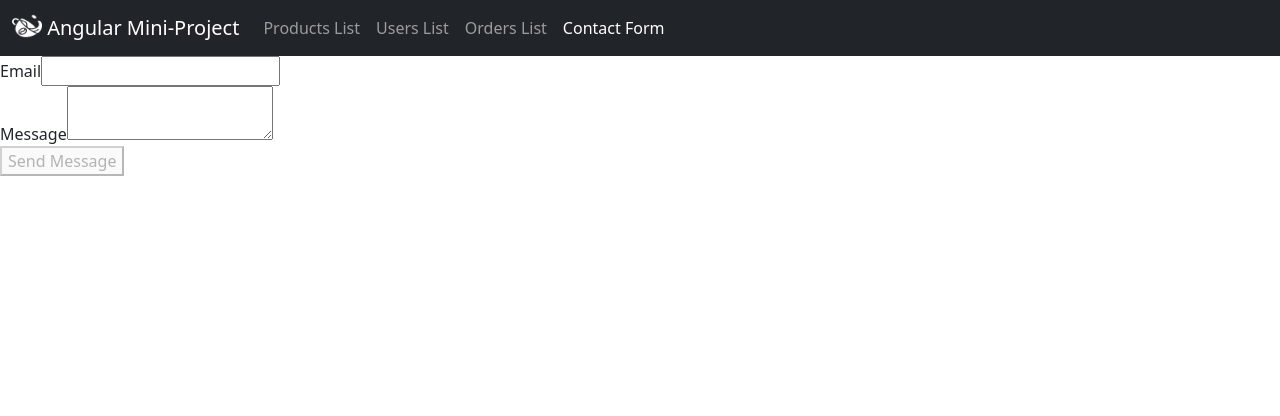
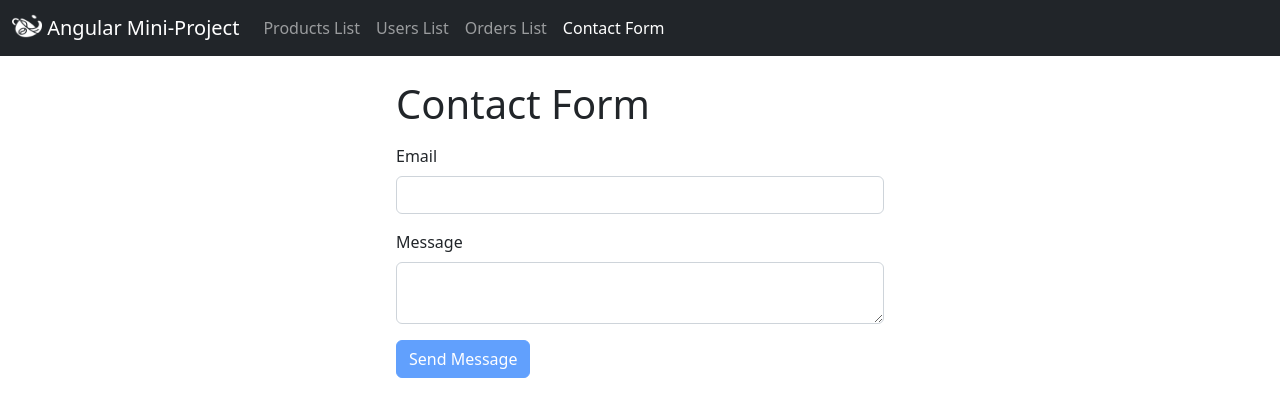
Before and after one commit to kimfnt/angular-project, an Angular app in the folder mini-project-angular/: page /contact-form in a window 1280 px wide. Shown: the top 416 px of the page. Built offline with nearby package versions, Linux system fonts and the light colour scheme.

Commit message:
bootstrap done for contact form

```diff
--- a/mini-project-angular/src/app/contact-form/contact-form.component.html
+++ b/mini-project-angular/src/app/contact-form/contact-form.component.html
@@ -1,14 +1,16 @@
-<div>
+<div class="container" style="margin-top: 10vh; width: 40vw">
     <form [formGroup]="contactForm" (ngSubmit)="onSubmit()">
+        <div class="mb-3">
         <h1>Contact Form</h1>
-        <div>
-            <label for="email">Email</label>
-            <input type="email" id="email" name="email" formControlName="email">
         </div>
-        <div>
-            <label for="message">Message</label>
-            <textarea name="message" id="message" formControlName="message"></textarea>
+        <div class="mb-3">
+            <label class="form-label" for="email">Email</label>
+            <input class="form-control" type="email" id="email" name="email" formControlName="email">
         </div>
-        <button type="submit" [disabled]="!contactForm.valid">Send Message</button>
+        <div class="mb-3">
+            <label class="form-label" for="message">Message</label>
+            <textarea class="form-control" name="message" id="message" formControlName="message"></textarea>
+        </div>
+        <button type="submit" class="btn btn-primary" [disabled]="!contactForm.valid">Send Message</button>
     </form>
 </div>
```
